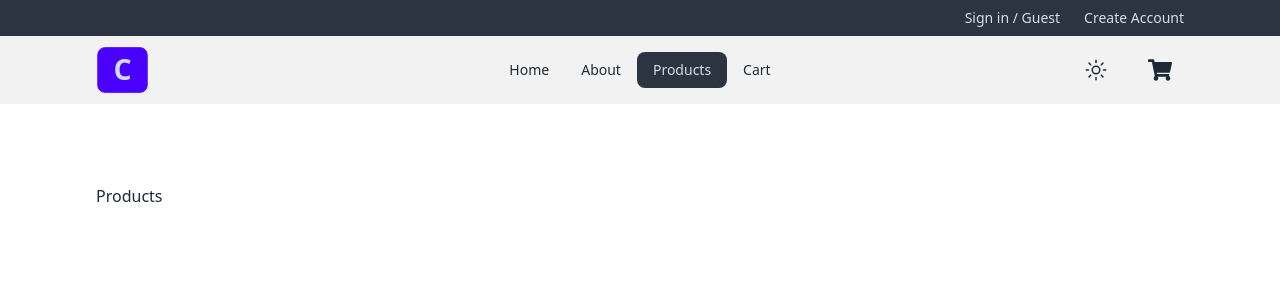
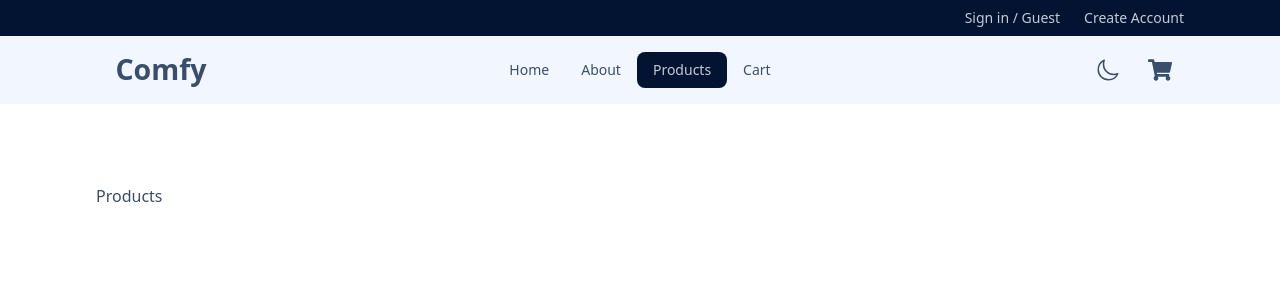
Before and after one commit to Jackster042/ComfyStore, a React (Vite) app: page /products in a window 1280 px wide. Shown: the top 300 px of the page. Built offline with nearby package versions, Linux system fonts and the light colour scheme.

Commit message:
toggle theme

```diff
--- a/index.html
+++ b/index.html
@@ -1,5 +1,5 @@
 <!doctype html>
-<html lang="en">
+<html lang="en" data-the="winter">
   <head>
     <meta charset="UTF-8" />
     <link rel="icon" type="image/svg+xml" href="/vite.svg" />
--- a/src/components/Navbar.jsx
+++ b/src/components/Navbar.jsx
@@ -1,11 +1,34 @@
-import React from "react";
+import React, { useState, useEffect } from "react";
 import { Link, NavLink } from "react-router-dom";
 import { IoSunnyOutline } from "react-icons/io5";
+import { IoMoonOutline } from "react-icons/io5";
 import { FaShoppingCart } from "react-icons/fa";
 import { FaBarsStaggered } from "react-icons/fa6";
 import NavLinks from "./NavLinks";
 
+const themes = {
+  winter: "winter",
+  dracula: "dracula",
+};
+
+const getThemeFromLocalStorage = () => {
+  return localStorage.getItem("theme") || themes.winter;
+};
+
 const Navbar = () => {
+  const [theme, setTheme] = useState(getThemeFromLocalStorage());
+
+  const handleTheme = () => {
+    const { winter, dracula } = themes;
+    const newTheme = theme === winter ? dracula : winter;
+    setTheme(newTheme);
+  };
+
+  useEffect(() => {
+    document.documentElement.setAttribute("data-theme", theme);
+    localStorage.setItem("theme", theme);
+  }, [theme]);
+
   return (
     <nav className="bg-base-200">
       {/* import global css class */}
@@ -15,9 +38,9 @@ const Navbar = () => {
           {/* Title */}
           <NavLink
             to="/"
-            className="hidden lg:flex btn btn-primary text-3xl items-center"
+            className="hidden lg:flex btn btn-ghost text-3xl items-center"
           >
-            C
+            Comfy
           </NavLink>
           {/* DROPDOWN */}
           <div className="dropdown">
@@ -41,9 +64,16 @@ const Navbar = () => {
         {/* NAVBAR END */}
         <div className="navbar-end">
           {/* theme icons */}
-          <div className="btn btn-ghost btn-circle btn-md ml-4">
-            <IoSunnyOutline className="h-6 w-6" />
-          </div>
+          <label className="swap swap-rotate">
+            {/* this hidden checkbox controls the state */}
+            <input type="checkbox" onChange={handleTheme} />
+
+            {/* sun icon */}
+            <IoSunnyOutline className="swap-on h-6 w-6" />
+
+            {/* moon icon */}
+            <IoMoonOutline className="swap-off h-6 w-6" />
+          </label>
           {/* cart */}
           <NavLink to="/cart" className="btn btn-ghost btn-circle btn-md ml-4">
             <div className="indicator">
@@ -57,3 +87,13 @@ const Navbar = () => {
 };
 
 export default Navbar;
+
+// <div className="btn btn-ghost btn-circle btn-md ml-4">
+//   <IoMoonOutline className="h-6 w-6" />
+// </div>;
+
+{
+  /* <div className="btn btn-ghost btn-circle btn-md ml-4">
+              <IoSunnyOutline className="h-6 w-6" />
+            </div> */
+}
--- a/tailwind.config.cjs
+++ b/tailwind.config.cjs
@@ -5,4 +5,7 @@ export default {
     extend: {},
   },
   plugins: [require("@tailwindcss/typography"), require("daisyui")],
+  daisyui: {
+    themes: ["winter", "dracula"],
+  },
 };
```
